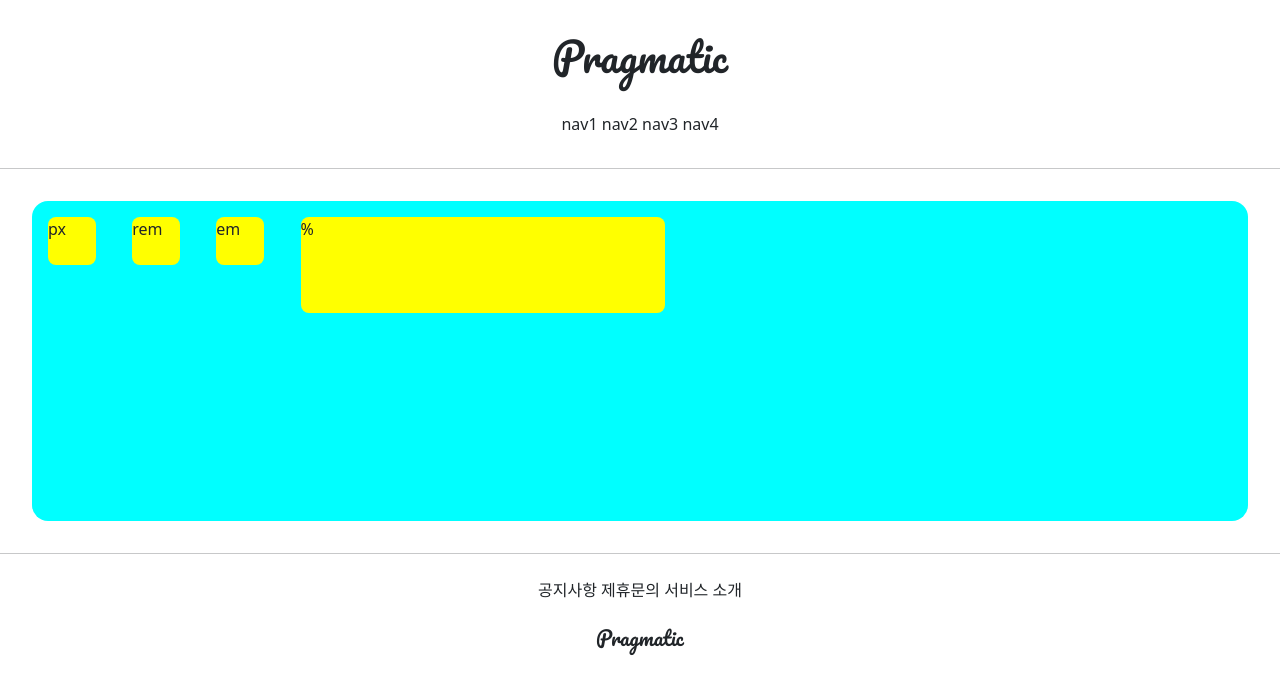
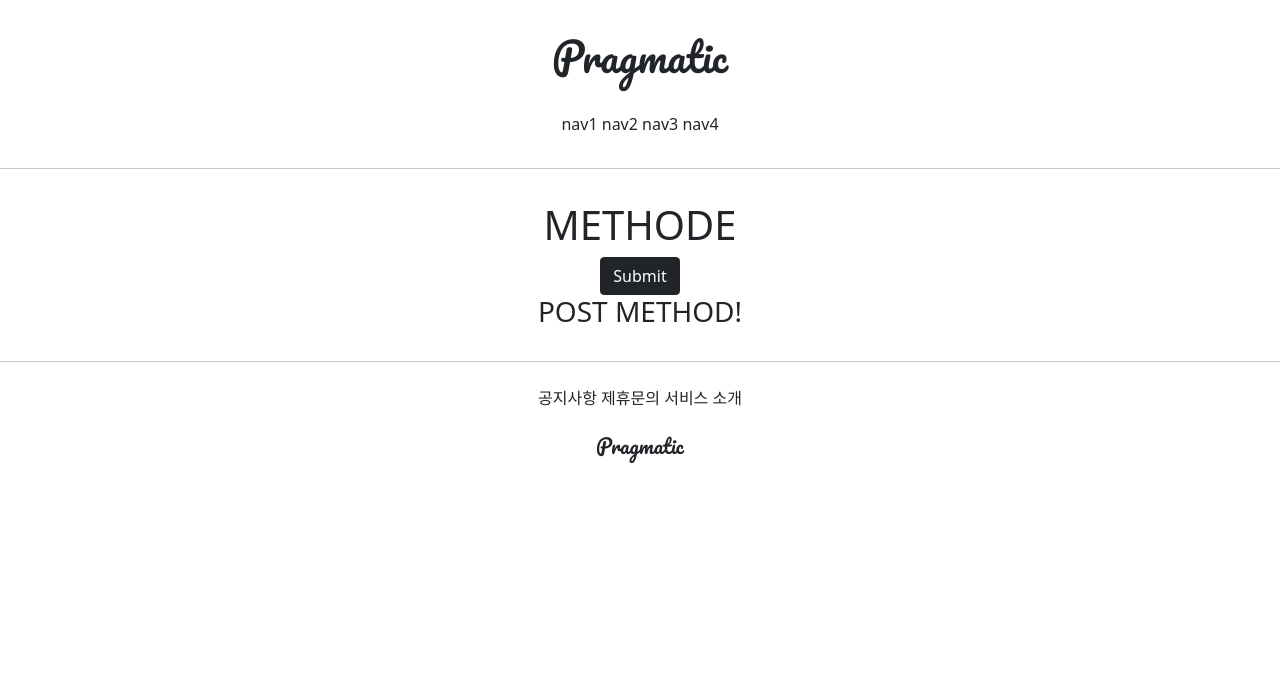
Before and after one commit to JeongJuyeony/gis_6ban_1, a Django app: page /accounts/hello_world/ in a window 1280 px wide. Shown: the top 694 px of the page. Run offline with Django 3.2, Linux system fonts and the light colour scheme; parts of the project's set-up code (start-up, migrations or seed data) failed here and were passed over.

Commit message:
7/8 class 6ban commit 3

```diff
--- a/accountapp/templates/accountapp/hello_world.html
+++ b/accountapp/templates/accountapp/hello_world.html
@@ -4,29 +4,16 @@
 {#base.html에서 선언했던 블럭안에 밑의 내용에 들어감#}
 {% block content %}
 
-    <style>
+    <div style="text-align: center; margin: 2rem;">
+        <h1>METHODE</h1>
 
-    .testing {
-        background-color: yellow;
-        margin: 1rem;
-        height: 48px;
-        width: 48px;
-        border-radius: .5rem;
-        display: inline-block;
-    }
+        <form action="/accounts/hello_world/" method="post">
+            {% csrf_token %}
+            <input type="submit" class="btn btn-dark">
+        </form>
 
-    </style>
+        <h3>{{ text }}</h3>
 
-
-    <div style="height: 20rem; background-color: aqua; margin: 2rem; border-radius: 1rem; overflow: hidden; ">
-
-        <div class="testing" style="height: 48px; width: 48px;">px</div>
-        <div class="testing" style="height: 3rem; width: 3rem;">rem</div>
-        <div class="testing" style="height: 3em;  width: 3em;">em</div>
-        <div class="testing" style="height: 30%;  width: 30%;">%</div>
-
-   </div>
-
-
+    </div>
 
 {% endblock %}
--- a/accountapp/views.py
+++ b/accountapp/views.py
@@ -1,5 +1,6 @@
 from django.http import HttpResponse
 from django.shortcuts import render
+
 
 # Create your views here.
 
@@ -9,4 +10,7 @@ from django.shortcuts import render
 #     return HttpResponse('Hello World!') return 부분 변경
 
 def hello_world(request):
-    return render(request, 'accountapp/hello_world.html')
+    if request.method == "POST":
+        return render(request, 'accountapp/hello_world.html', context={'text':'POST METHOD!'})
+    else:
+        return render(request, 'accountapp/hello_world.html', context={'text':'POST METHOD!'})
```
